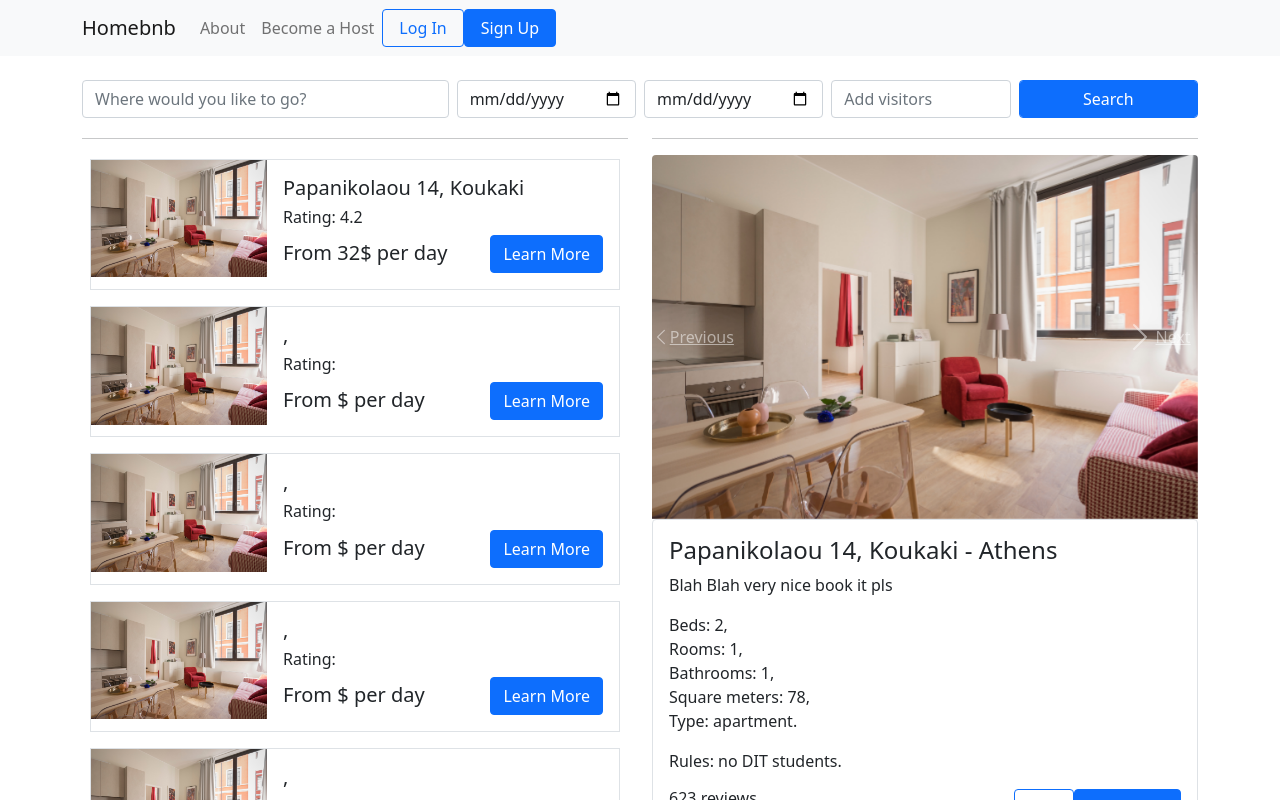
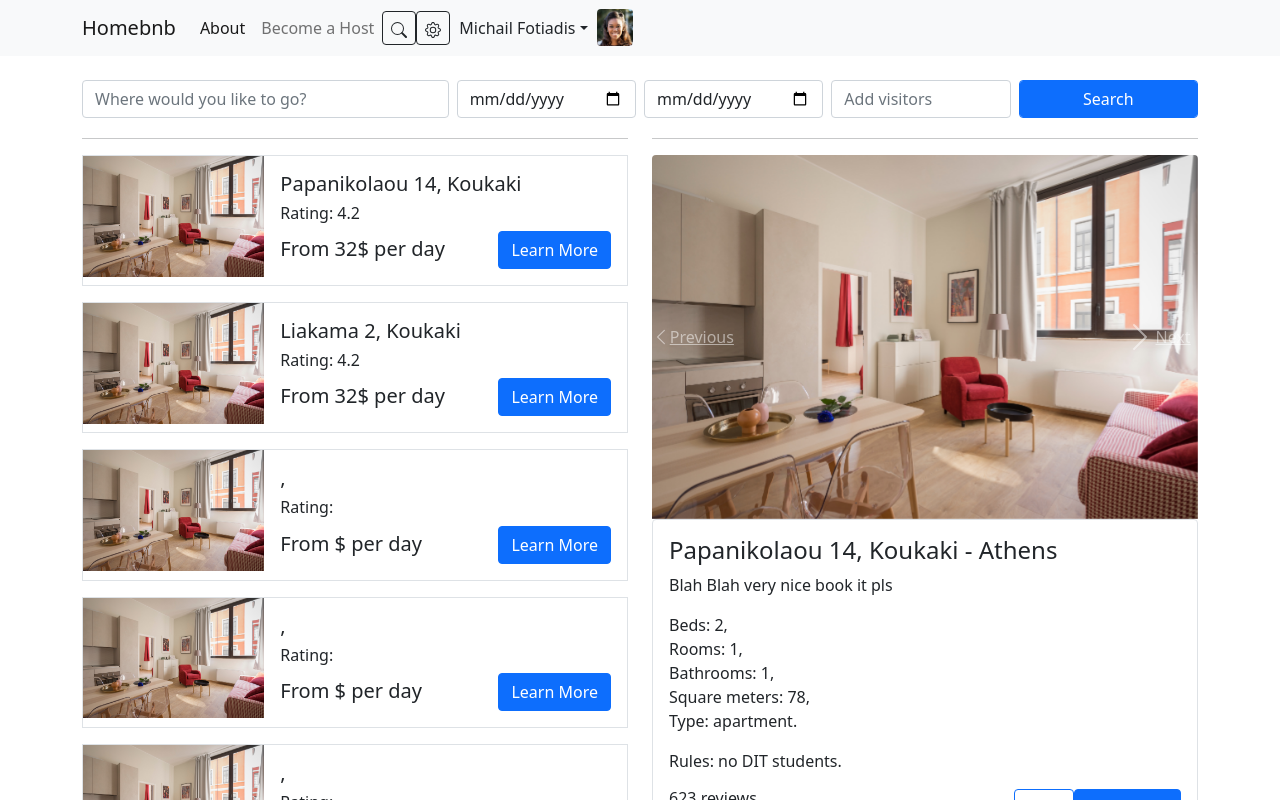
Before and after one commit to FotiadisM/Apartment-Booking-Website, a React (Create React App) app in the folder web/: page /main in a window 1280 px wide. Shown: the top 800 px of the page. Built offline with nearby package versions, Linux system fonts and the light colour scheme.

Commit message:
loged in navbar

```diff
--- a/web/src/Components/Mainpage/InfoTab/Carousel.js
+++ b/web/src/Components/Mainpage/InfoTab/Carousel.js
@@ -10,11 +10,7 @@ function Carousel({ images }) {
         data-ride="carousel"
       >
         <ol className="carousel-indicators">
-          <li
-            data-target="#carouselExampleIndicators"
-            data-slide-to="0"
-            className="active"
-          ></li>
+          <li data-target="#carouselExampleIndicators" data-slide-to="0"></li>
           <li data-target="#carouselExampleIndicators" data-slide-to="1"></li>
           <li data-target="#carouselExampleIndicators" data-slide-to="2"></li>
         </ol>
--- a/web/src/Components/Mainpage/InfoTab/InfoTab.js
+++ b/web/src/Components/Mainpage/InfoTab/InfoTab.js
@@ -4,7 +4,7 @@ import Carousel from "./Carousel";
 function InfoTab({ currList }) {
   return (
     <div className="InfoTab">
-      <hr className="ml-0" />
+      <hr />
 
       <div>
         <Carousel />
--- a/web/src/Components/Mainpage/ListingsTab/Card.js
+++ b/web/src/Components/Mainpage/ListingsTab/Card.js
@@ -1,9 +1,9 @@
 import React from "react";
 import room from "../../../assets/room.jpg";
 
-function Card({ listing }) {
+function Card({ listing, setCurrList }) {
   return (
-    <div className="Card row g-0 mx-2 my-1 border rounded-lg">
+    <div className="Card row g-0 border rounded-lg">
       <div className="col-sm-4">
         <img
           className="rounded-left rounded-lg"
@@ -22,7 +22,12 @@ function Card({ listing }) {
           </div>
           <div className="d-flex justify-content-between align-items-end">
             <h5 className="">From {listing.price_day}$ per day</h5>
-            <button className="btn btn-primary">Learn More</button>
+            <button
+              className="btn btn-primary"
+              onClick={() => setCurrList(listing)}
+            >
+              Learn More
+            </button>
           </div>
         </div>
       </div>
--- a/web/src/Components/Mainpage/ListingsTab/ListingsTab.js
+++ b/web/src/Components/Mainpage/ListingsTab/ListingsTab.js
@@ -4,12 +4,12 @@ import Card from "./Card";
 function ListingsTab({ listings, setCurrList }) {
   return (
     <div className="ListingsTab">
-      <hr className="mr-1" />
-      <div className="row gx-0 gy-2">
+      <hr />
+      <div className="row gx-0 gy-3">
         {listings.map((listing) => {
           return (
             <div className="col-12" key={listing.id}>
-              <Card listing={listing} />
+              <Card listing={listing} setCurrList={setCurrList} />
             </div>
           );
         })}
--- a/web/src/Components/Mainpage/Mainpage.js
+++ b/web/src/Components/Mainpage/Mainpage.js
@@ -31,9 +31,27 @@ const array = [
   },
   {
     id: 2,
-    name: "Mike's Hotel",
-    price: 12,
-    bedNums: 2,
+    user_id: 2,
+    user_name: "Mike Fotiadis",
+    price_day: 32,
+    bed_num: 2,
+    room_num: 1,
+    bathroom_num: 1,
+    has_living_room: true,
+    square_meters: 78,
+    description: "Blah Blah very nice book it pls",
+    type: "apartment",
+    rules: "no DIT students",
+    review_num: 623,
+    review_avrg: 4.2,
+    street: "Liakama 2",
+    neighbourhood: "Koukaki",
+    city: "Athens",
+    state: "Attiki",
+    zipcode: "14256",
+    country: "Greece",
+    latitude: "312,42",
+    longtitude: "782.54",
   },
   {
     id: 3,
@@ -73,7 +91,7 @@ const array = [
   },
 ];
 
-function Mainpage({ searchState }) {
+function Mainpage({ userState, searchState }) {
   const [search, setSearch] = searchState;
   const [listings, setListings] = useState([]);
   const [currList, setCurrList] = useState({});
@@ -86,14 +104,14 @@ function Mainpage({ searchState }) {
   return (
     <div className="Mainpage d-flex flex-column" style={{ height: "100%" }}>
       <div className="flex-grow-0 flex-shrink-1" style={{ flexBasis: "auto" }}>
-        <NavBAr />
+        <NavBAr userState={userState} />
       </div>
       <div
         className="my-4 flex-grow-1 flex-shrink-1"
         style={{ flexBasis: "auto" }}
       >
         <div className="container">
-          <SearchBar />
+          <SearchBar setSearch={setSearch} />
           <div className="row mt-1">
             <div className="col-6">
               <ListingsTab listings={listings} setCurrList={setCurrList} />
--- /dev/null
+++ b/web/src/Components/NavBar/Icons.js
@@ -0,0 +1,48 @@
+import React from "react";
+
+function Icons({ user }) {
+  return (
+    <div className="Icons">
+      <button className="btn btn-outline-dark rounded rounded-lg py-1 px-2">
+        <svg
+          width="1em"
+          height="1em"
+          viewBox="0 0 16 16"
+          className="bi bi-search"
+          fill="currentColor"
+          xmlns="http://www.w3.org/2000/svg"
+        >
+          <path
+            fillRule="evenodd"
+            d="M10.442 10.442a1 1 0 0 1 1.415 0l3.85 3.85a1 1 0 0 1-1.414 1.415l-3.85-3.85a1 1 0 0 1 0-1.415z"
+          />
+          <path
+            fillRule="evenodd"
+            d="M6.5 12a5.5 5.5 0 1 0 0-11 5.5 5.5 0 0 0 0 11zM13 6.5a6.5 6.5 0 1 1-13 0 6.5 6.5 0 0 1 13 0z"
+          />
+        </svg>
+      </button>
+      <button className="btn btn-outline-dark rounded rounded-lg py-1 px-2 ml-2">
+        <svg
+          width="1em"
+          height="1em"
+          viewBox="0 0 16 16"
+          className="bi bi-gear"
+          fill="currentColor"
+          xmlns="http://www.w3.org/2000/svg"
+        >
+          <path
+            fillRule="evenodd"
+            d="M8.837 1.626c-.246-.835-1.428-.835-1.674 0l-.094.319A1.873 1.873 0 0 1 4.377 3.06l-.292-.16c-.764-.415-1.6.42-1.184 1.185l.159.292a1.873 1.873 0 0 1-1.115 2.692l-.319.094c-.835.246-.835 1.428 0 1.674l.319.094a1.873 1.873 0 0 1 1.115 2.693l-.16.291c-.415.764.42 1.6 1.185 1.184l.292-.159a1.873 1.873 0 0 1 2.692 1.116l.094.318c.246.835 1.428.835 1.674 0l.094-.319a1.873 1.873 0 0 1 2.693-1.115l.291.16c.764.415 1.6-.42 1.184-1.185l-.159-.291a1.873 1.873 0 0 1 1.116-2.693l.318-.094c.835-.246.835-1.428 0-1.674l-.319-.094a1.873 1.873 0 0 1-1.115-2.692l.16-.292c.415-.764-.42-1.6-1.185-1.184l-.291.159A1.873 1.873 0 0 1 8.93 1.945l-.094-.319zm-2.633-.283c.527-1.79 3.065-1.79 3.592 0l.094.319a.873.873 0 0 0 1.255.52l.292-.16c1.64-.892 3.434.901 2.54 2.541l-.159.292a.873.873 0 0 0 .52 1.255l.319.094c1.79.527 1.79 3.065 0 3.592l-.319.094a.873.873 0 0 0-.52 1.255l.16.292c.893 1.64-.902 3.434-2.541 2.54l-.292-.159a.873.873 0 0 0-1.255.52l-.094.319c-.527 1.79-3.065 1.79-3.592 0l-.094-.319a.873.873 0 0 0-1.255-.52l-.292.16c-1.64.893-3.433-.902-2.54-2.541l.159-.292a.873.873 0 0 0-.52-1.255l-.319-.094c-1.79-.527-1.79-3.065 0-3.592l.319-.094a.873.873 0 0 0 .52-1.255l-.16-.292c-.892-1.64.902-3.433 2.541-2.54l.292.159a.873.873 0 0 0 1.255-.52l.094-.319z"
+          />
+          <path
+            fillRule="evenodd"
+            d="M8 5.754a2.246 2.246 0 1 0 0 4.492 2.246 2.246 0 0 0 0-4.492zM4.754 8a3.246 3.246 0 1 1 6.492 0 3.246 3.246 0 0 1-6.492 0z"
+          />
+        </svg>
+      </button>
+    </div>
+  );
+}
+
+export default Icons;
--- /dev/null
+++ b/web/src/Components/NavBar/LogedIn.js
@@ -0,0 +1,51 @@
+import React from "react";
+import { useHistory } from "react-router-dom";
+import face from "../../assets/face2.jpeg";
+import Icons from "./Icons";
+
+function LogedIn({ userState }) {
+  const [user, setUser] = userState;
+  let history = useHistory();
+
+  return (
+    <div className="LogedIn d-flex">
+      <div className="my-auto">
+        <Icons user={user} />
+      </div>
+      <div className="dropdown ml-2">
+        <button
+          className="btn dropdown-toggle px-2"
+          type="button"
+          id="dropdownMenuButton"
+          data-toggle="dropdown"
+          aria-expanded="false"
+        >
+          {user.user.name}
+        </button>
+        <ul className="dropdown-menu" aria-labelledby="dropdownMenuButton">
+          <li>
+            <div
+              className="dropdown-item"
+              onClick={() => {
+                setUser({ ...user, isLogedIn: false });
+                history.push("/");
+              }}
+            >
+              Log out
+            </div>
+          </li>
+        </ul>
+      </div>
+      <div className="ml-2">
+        <img
+          src={face}
+          className="rounded rounded-lg"
+          alt="profile"
+          style={{ width: "2.3rem", height: "2.3rem" }}
+        />
+      </div>
+    </div>
+  );
+}
+
+export default LogedIn;
--- /dev/null
+++ b/web/src/Components/NavBar/LogedOut.js
@@ -0,0 +1,24 @@
+import React from "react";
+import { useHistory } from "react-router-dom";
+
+function LogedOut({ userState }) {
+  const [user, setUser] = userState;
+  let history = useHistory();
+
+  return (
+    <div className="d-flex">
+      <button
+        className="mr-2 btn btn-outline-primary px-3"
+        onClick={() => {
+          setUser({ ...user, isLogedIn: true });
+          history.push("/main");
+        }}
+      >
+        Log In
+      </button>
+      <button className="ml-2 btn btn-primary px-3">Sign Up</button>
+    </div>
+  );
+}
+
+export default LogedOut;
--- a/web/src/Components/NavBar/NavBar.js
+++ b/web/src/Components/NavBar/NavBar.js
@@ -1,12 +1,12 @@
 import React from "react";
+import LogedOut from "./LogedOut";
+import LogedIn from "./LogedIn";
 
-function NavBAr() {
+function NavBAr({ userState }) {
   return (
     <nav className="navbar navbar-expand-lg navbar-light bg-light px-5">
       <div className="container">
-        <a className="navbar-brand" href="/#">
-          Homebnb
-        </a>
+        <div className="navbar-brand">Homebnb</div>
         <button
           className="navbar-toggler"
           type="button"
@@ -19,23 +19,24 @@ function NavBAr() {
           <span className="navbar-toggler-icon"></span>
         </button>
         <div className="collapse navbar-collapse" id="navbarTogglerDemo01">
-          <ul className="navbar-nav mr-auto mb-2 mb-lg-0">
+          <ul className="navbar-nav mr-auto mb-2 mb-lg-0 mb-0">
             <li className="nav-item">
-              <a className="nav-link" href="/#">
+              <div className="nav-link active" href="/#">
                 About
-              </a>
+              </div>
             </li>
             <li className="nav-item">
-              <a className="nav-link" href="/#">
+              <div className="nav-link" href="/#">
                 Become a Host
-              </a>
+              </div>
             </li>
           </ul>
-          <div className="d-flex">
-            <button className="mr-2 btn btn-outline-primary px-3">
-              Log In
-            </button>
-            <button className="ml-2 btn btn-primary px-3">Sign Up</button>
+          <div>
+            {userState[0].isLogedIn ? (
+              <LogedIn userState={userState} />
+            ) : (
+              <LogedOut userState={userState} />
+            )}
           </div>
         </div>
       </div>
--- a/web/src/Containers/App/App.js
+++ b/web/src/Containers/App/App.js
@@ -6,7 +6,14 @@ import Homepage from "../../Components/Homepage/Homepage";
 import Mainpage from "../../Components/Mainpage/Mainpage";
 
 function App() {
-  // const [user, setUser] = useState({});
+  const userState = useState({
+    isLogedIn: true,
+    access_token: "",
+    user: {
+      id: 0,
+      name: "Michail Fotiadis",
+    },
+  });
 
   const searchState = useState({
     destination: "",
@@ -19,11 +26,19 @@ function App() {
     <div className="App" style={{ height: "100%" }}>
       <BrowserRouter>
         <Switch>
-          <Route path="/" exact component={Homepage} />
+          <Route
+            path="/"
+            exact
+            render={() => (
+              <Homepage userState={userState} searchState={searchState} />
+            )}
+          />
           <Route
             path="/main"
             exact
-            render={() => <Mainpage searchState={searchState} />}
+            render={() => (
+              <Mainpage userState={userState} searchState={searchState} />
+            )}
           />
           <Route path="/" render={() => <div>404</div>} />
         </Switch>
```
Also changed, not shown: web/src/Components/Homepage/Homepage.js (+6 -6 lines), web/src/assets/face.jpeg (added), web/src/assets/face2.jpeg (added).
